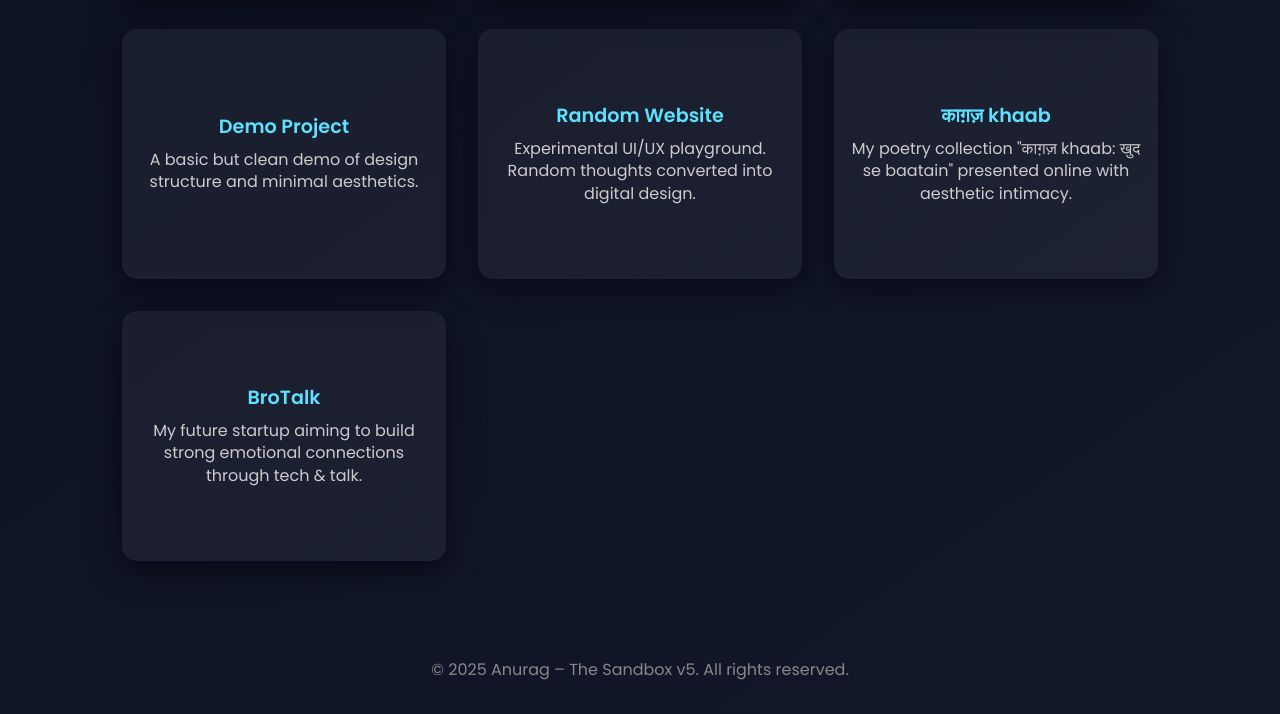
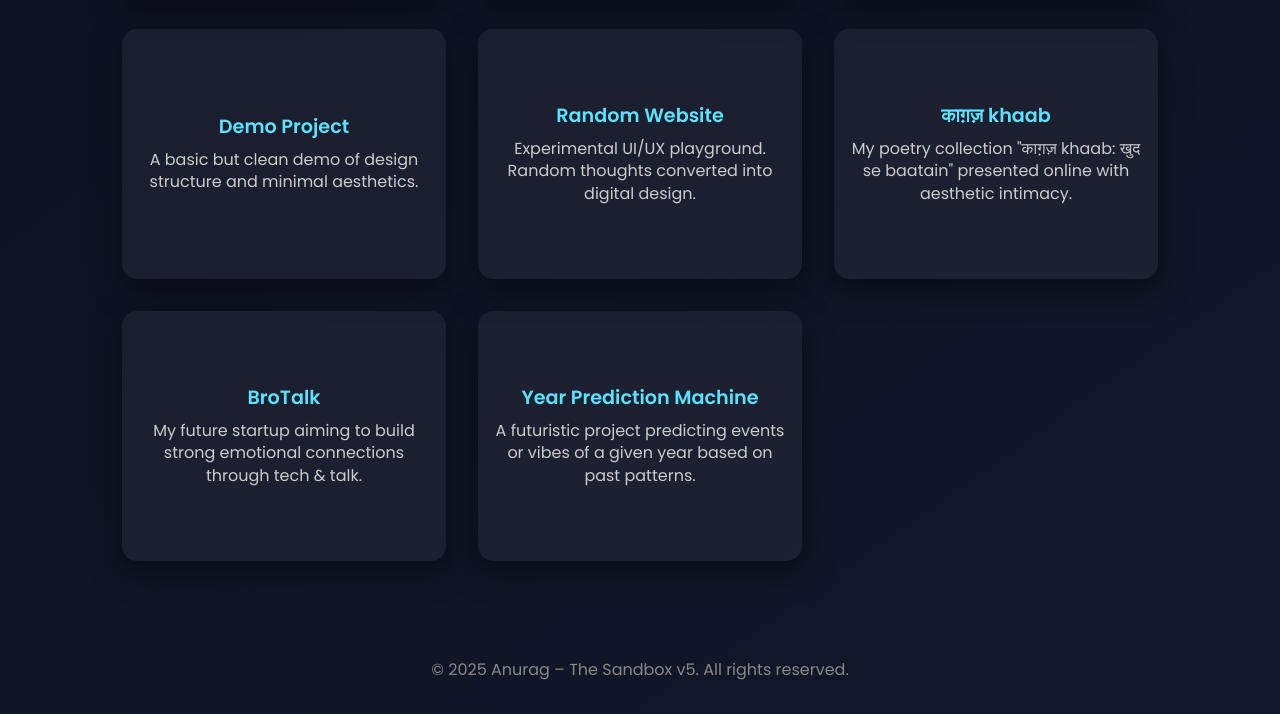
Before and after one commit to anurvg/anurvg, a plain HTML site: page index.html in a window 1280 px wide. Shown: the part 1117-1831 px from the top of the page. Drawn offline with nearby package versions, Linux system fonts and the light colour scheme.

Commit message:
Update index.html

```diff
--- a/index.html
+++ b/index.html
@@ -190,6 +190,7 @@
   </section>
 
   <section class="vault-container">
+    <!-- Existing Projects -->
     <div class="vault">
       <div class="vault-inner">
         <div class="vault-front">
@@ -280,6 +281,20 @@
         </div>
       </div>
     </div>
+
+    <!-- 🔮 NEW Project: Year Prediction Machine -->
+    <div class="vault">
+      <div class="vault-inner">
+        <div class="vault-front">
+          <strong>Year Prediction Machine</strong>
+          A futuristic project predicting events or vibes of a given year based on past patterns.
+        </div>
+        <div class="vault-back">
+          <h2>Year Prediction</h2>
+          <a href="https://anurvg.github.io/yearpm" target="_blank">Visit</a>
+        </div>
+      </div>
+    </div>
   </section>
 
   <button id="backTop">↑</button>
```
